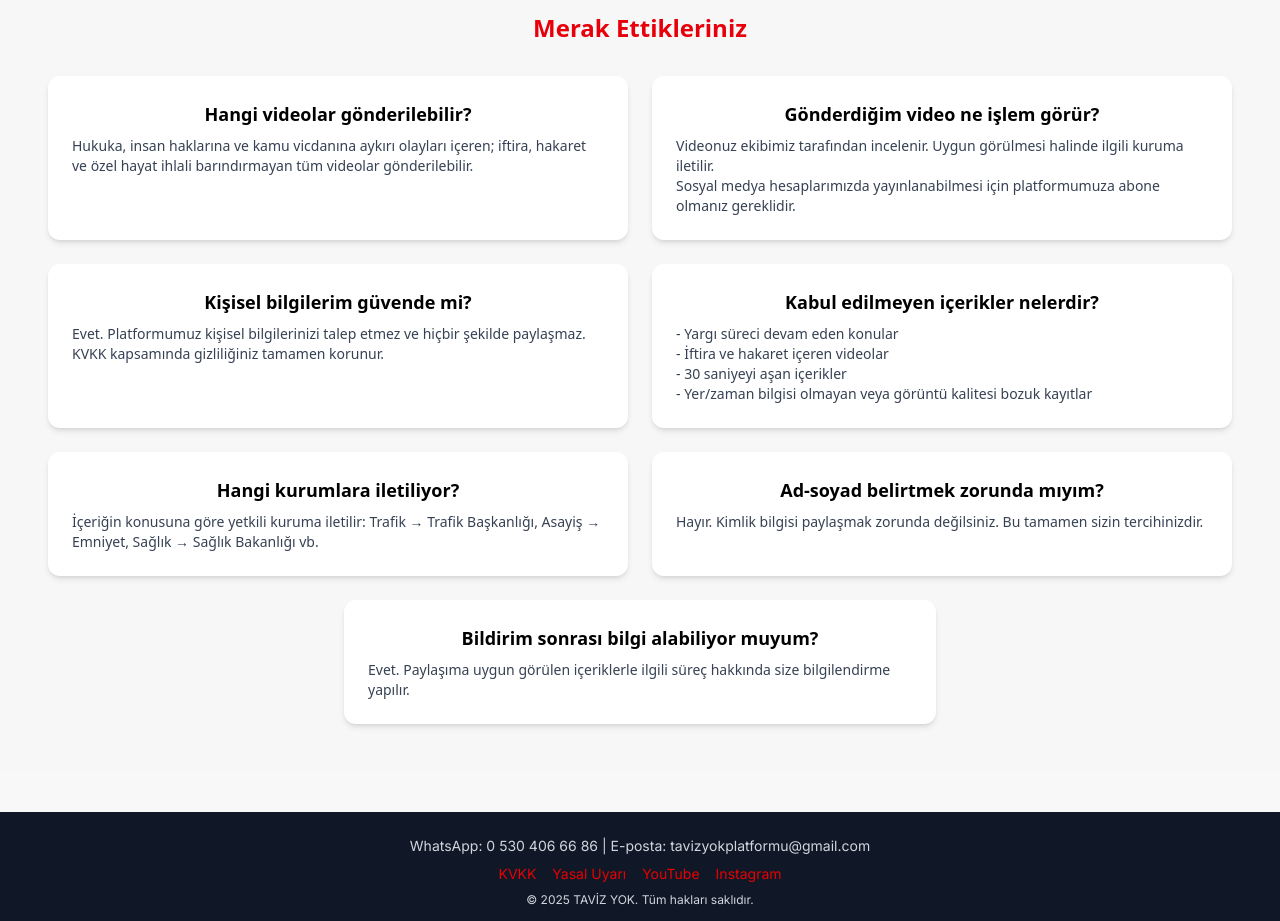
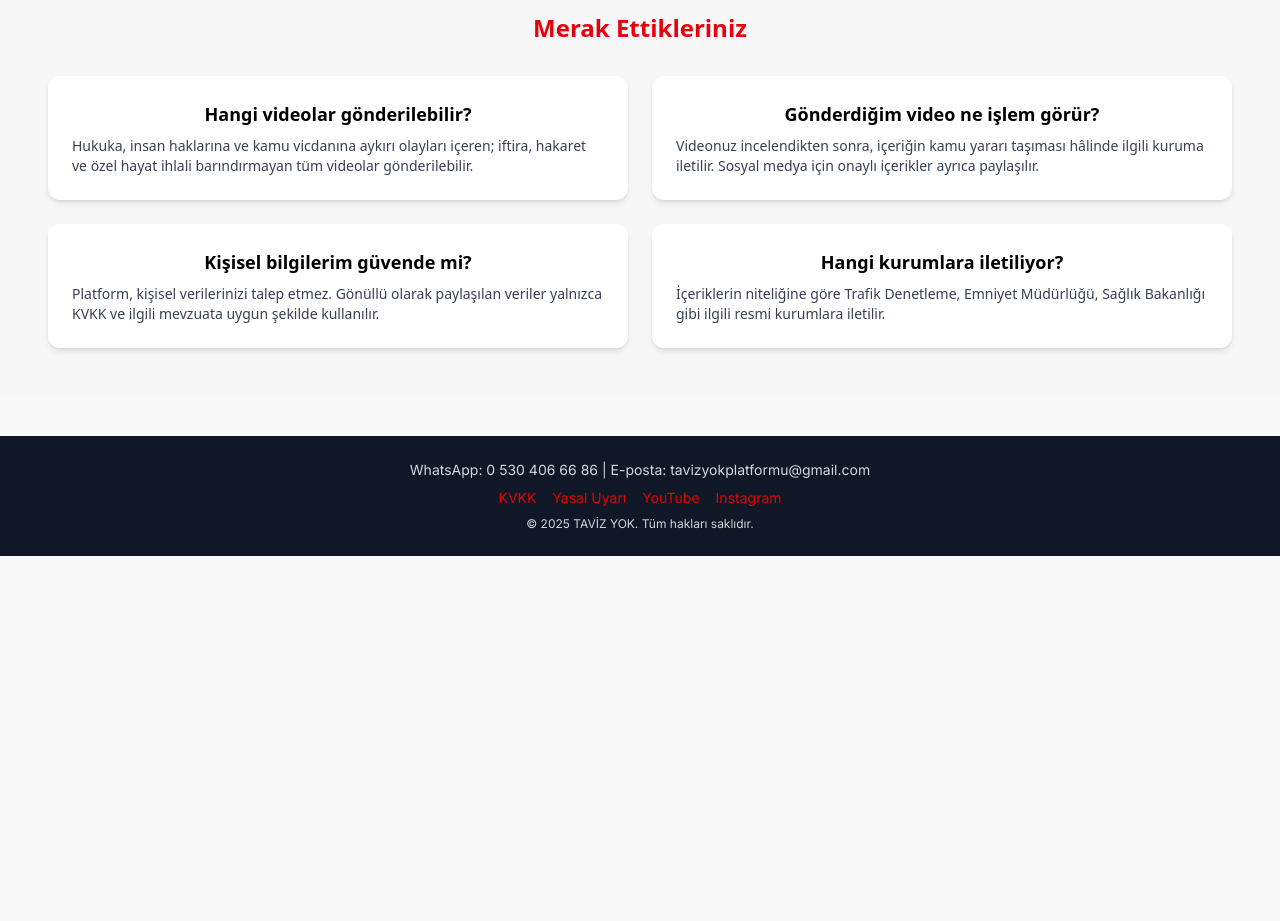
Before and after one commit to GurhanAksoy/tavizyok-website, a Next.js app: page / in a window 1280 px wide. Shown: the part 720-1641 px from the top of the page. After the commit the page ends 1276 px from the top, so only its background shows below. Built offline with nearby package versions, Linux system fonts and the light colour scheme.

Commit message:
Update page.js

```diff
--- a/src/app/page.js
+++ b/src/app/page.js
@@ -1,4 +1,5 @@
 'use client';
+
 import Image from 'next/image';
 import Link from 'next/link';
 import Navbar from '@/components/Navbar';
@@ -7,14 +8,32 @@ export default function Home() {
   return (
     <main className="min-h-screen bg-[#f7f7f7] text-gray-900 font-sans">
       <Navbar />
+
       <div className="flex flex-col items-center justify-center text-center px-4 py-16 relative z-10">
-        <Image src="/logo.png" alt="TAVİZ YOK Logo" width={250} height={250} className="mb-6" />
+        <Image
+          src="/logo.png"
+          alt="TAVİZ YOK Logo"
+          width={250}
+          height={250}
+          className="mb-6"
+        />
+
         <div className="text-center max-w-xl mx-auto space-y-2 leading-loose">
-          <p className="text-xl md:text-2xl font-medium text-gray-800">Hukuka, insan haklarına ve kamu vicdanına aykırı;</p>
-          <p className="text-xl md:text-2xl font-medium text-gray-800">haksız veya hukuksuz her durumu</p>
-          <p className="text-xl md:text-2xl font-medium text-gray-800">videoyla belgeleyin, bize gönderin.</p>
-          <p className="text-xl md:text-2xl font-medium text-gray-800">İlgili kuruma iletelim, kamuoyunu</p>
-          <p className="text-xl md:text-2xl font-medium text-gray-800">bilgilendirelim.</p>
+          <p className="text-xl md:text-2xl font-medium text-gray-800">
+            Hukuka, insan haklarına ve kamu vicdanına aykırı;
+          </p>
+          <p className="text-xl md:text-2xl font-medium text-gray-800">
+            haksız veya hukuksuz her durumu
+          </p>
+          <p className="text-xl md:text-2xl font-medium text-gray-800">
+            videoyla belgeleyin, bize gönderin.
+          </p>
+          <p className="text-xl md:text-2xl font-medium text-gray-800">
+            İlgili kuruma iletelim, kamuoyunu
+          </p>
+          <p className="text-xl md:text-2xl font-medium text-gray-800">
+            bilgilendirelim.
+          </p>
         </div>
 
         <a
@@ -23,13 +42,15 @@ export default function Home() {
           rel="noopener noreferrer"
           className="mt-10 inline-flex items-center px-6 py-3 bg-[#25D366] text-white font-semibold rounded-full shadow-lg hover:bg-[#1ebe5d] transition"
         >
-          📲 <span className="text-white">WhatsApp Bildirim Gönder</span>
+          📲 <span className="ml-2">WhatsApp Bildirim Gönder</span>
         </a>
       </div>
 
-      {/* ✅ Merak Ettikleriniz Bölümü */}
+      {/* Merak Ettikleriniz */}
       <div className="px-6 md:px-12 py-12">
-        <h2 className="text-2xl font-bold text-red-600 text-center mb-8">Merak Ettikleriniz</h2>
+        <h2 className="text-2xl font-bold text-red-600 text-center mb-8">
+          Merak Ettikleriniz
+        </h2>
         <div className="grid grid-cols-1 md:grid-cols-2 gap-6">
           <div className="bg-white rounded-xl shadow-md p-6 text-left">
             <h3 className="font-semibold mb-2 text-lg text-black text-center">Hangi videolar gönderilebilir?</h3>
@@ -37,50 +58,22 @@ export default function Home() {
               Hukuka, insan haklarına ve kamu vicdanına aykırı olayları içeren; iftira, hakaret ve özel hayat ihlali barındırmayan tüm videolar gönderilebilir.
             </p>
           </div>
-
           <div className="bg-white rounded-xl shadow-md p-6 text-left">
             <h3 className="font-semibold mb-2 text-lg text-black text-center">Gönderdiğim video ne işlem görür?</h3>
             <p className="text-sm text-gray-700">
-              Videonuz ekibimiz tarafından incelenir. Uygun görülmesi halinde ilgili kuruma iletilir.<br />
-              Sosyal medya hesaplarımızda yayınlanabilmesi için platformumuza abone olmanız gereklidir.
+              Videonuz incelendikten sonra, içeriğin kamu yararı taşıması hâlinde ilgili kuruma iletilir. Sosyal medya için onaylı içerikler ayrıca paylaşılır.
             </p>
           </div>
-
           <div className="bg-white rounded-xl shadow-md p-6 text-left">
             <h3 className="font-semibold mb-2 text-lg text-black text-center">Kişisel bilgilerim güvende mi?</h3>
             <p className="text-sm text-gray-700">
-              Evet. Platformumuz kişisel bilgilerinizi talep etmez ve hiçbir şekilde paylaşmaz. KVKK kapsamında gizliliğiniz tamamen korunur.
+              Platform, kişisel verilerinizi talep etmez. Gönüllü olarak paylaşılan veriler yalnızca KVKK ve ilgili mevzuata uygun şekilde kullanılır.
             </p>
           </div>
-
-          <div className="bg-white rounded-xl shadow-md p-6 text-left">
-            <h3 className="font-semibold mb-2 text-lg text-black text-center">Kabul edilmeyen içerikler nelerdir?</h3>
-            <p className="text-sm text-gray-700">
-              - Yargı süreci devam eden konular<br />
-              - İftira ve hakaret içeren videolar<br />
-              - 30 saniyeyi aşan içerikler<br />
-              - Yer/zaman bilgisi olmayan veya görüntü kalitesi bozuk kayıtlar
-            </p>
-          </div>
-
           <div className="bg-white rounded-xl shadow-md p-6 text-left">
             <h3 className="font-semibold mb-2 text-lg text-black text-center">Hangi kurumlara iletiliyor?</h3>
             <p className="text-sm text-gray-700">
-              İçeriğin konusuna göre yetkili kuruma iletilir: Trafik → Trafik Başkanlığı, Asayiş → Emniyet, Sağlık → Sağlık Bakanlığı vb.
-            </p>
-          </div>
-
-          <div className="bg-white rounded-xl shadow-md p-6 text-left">
-            <h3 className="font-semibold mb-2 text-lg text-black text-center">Ad-soyad belirtmek zorunda mıyım?</h3>
-            <p className="text-sm text-gray-700">
-              Hayır. Kimlik bilgisi paylaşmak zorunda değilsiniz. Bu tamamen sizin tercihinizdir.
-            </p>
-          </div>
-
-          <div className="bg-white rounded-xl shadow-md p-6 text-left md:col-span-2 md:w-1/2 md:mx-auto">
-            <h3 className="font-semibold mb-2 text-lg text-black text-center">Bildirim sonrası bilgi alabiliyor muyum?</h3>
-            <p className="text-sm text-gray-700">
-              Evet. Paylaşıma uygun görülen içeriklerle ilgili süreç hakkında size bilgilendirme yapılır.
+              İçeriklerin niteliğine göre Trafik Denetleme, Emniyet Müdürlüğü, Sağlık Bakanlığı gibi ilgili resmi kurumlara iletilir.
             </p>
           </div>
         </div>
```
